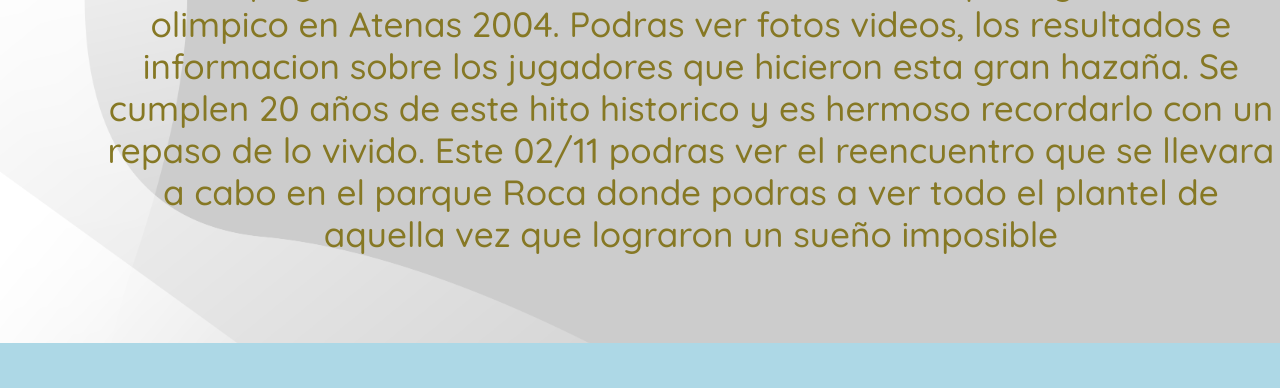
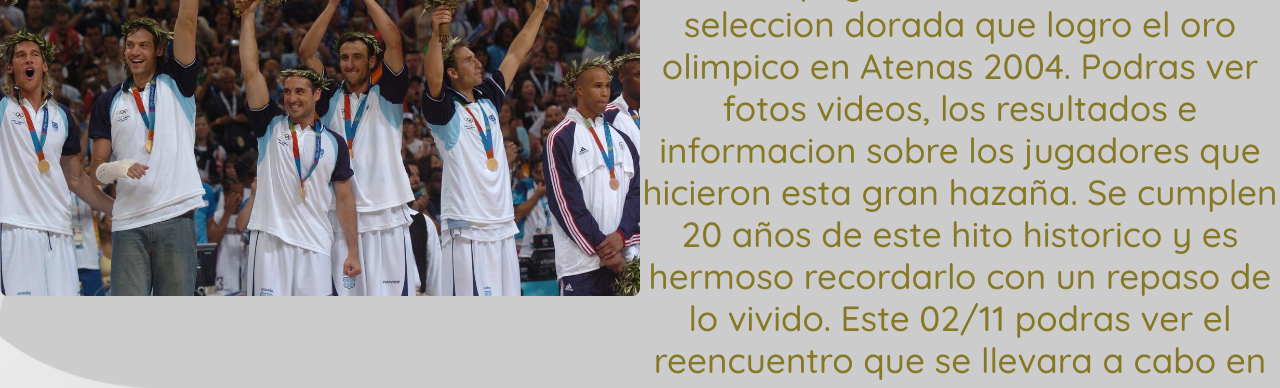
Before and after one commit to juancho0406/entregafinal-hernando, a website: page index.html in a window 1280 px wide. Shown: the part 219-607 px from the top of the page. Drawn offline with nearby package versions, Linux system fonts and the light colour scheme.

Commit message:
entrega final Hernando

```diff
--- a/index.html
+++ b/index.html
@@ -92,7 +92,7 @@
     <main class="index">
       <section class="mainPage">
         <img
-          src="../preentrega3-hernando/imagenes/foto_main.jpg"
+          src="../entregafinal-hernando/imagenes/foto_main.jpg"
           alt="foto de la seleccion mostrando las medallas"
           class="fotoSeleccion"
         />
```
